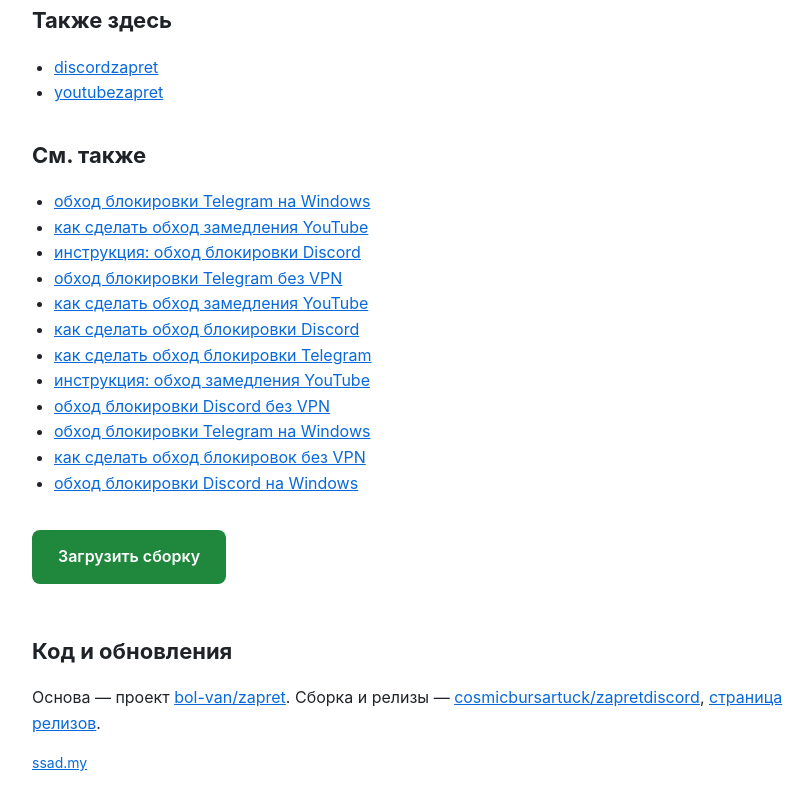
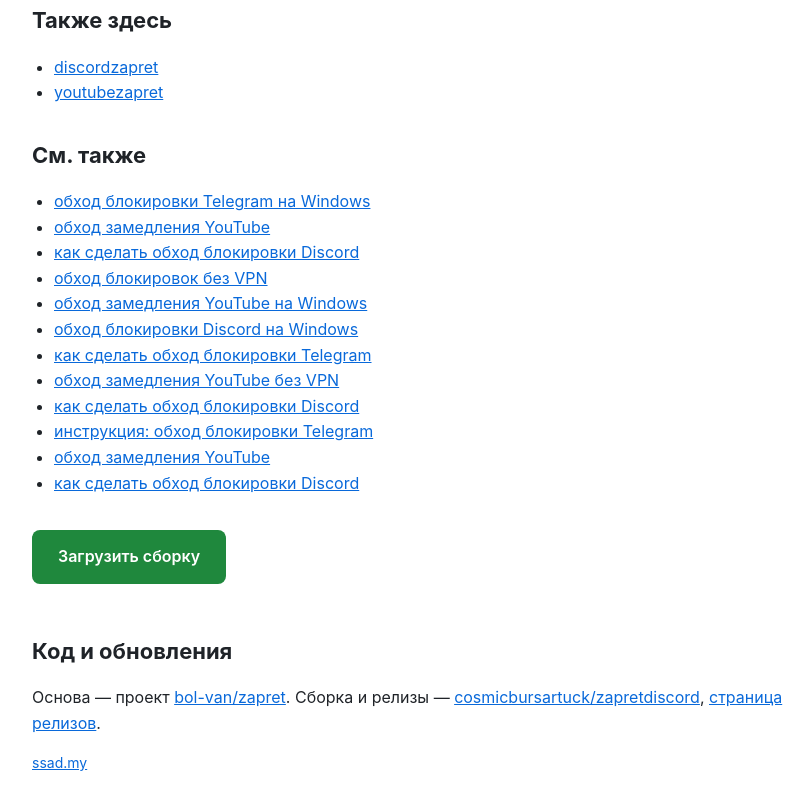
Before and after one commit to cosmicbursartuck/zapretdiscord, a plain HTML site: page docs/index.html in a window 1280 px wide. Shown: the part 2005-2815 px from the top of the page, without its empty margins (198-1010 px from the left). Drawn offline with Linux system fonts and the light colour scheme.

Commit message:
Update site files

```diff
--- a/docs/index.html
+++ b/docs/index.html
@@ -95,18 +95,18 @@
 
   <h2>См. также</h2>
   <ul>
-    <li><a href="https://github.com/brandguideharbor/telegramzapret">обход блокировки Telegram на Windows</a></li>
-    <li><a href="https://github.com/fieldwizardenergy/yOUTubeZaprET">как сделать обход замедления YouTube</a></li>
-    <li><a href="https://github.com/vaultuarattle18/zapretdiscord">инструкция: обход блокировки Discord</a></li>
-    <li><a href="https://github.com/restraintvoiceboost/zaprettelegram">обход блокировки Telegram без VPN</a></li>
-    <li><a href="https://github.com/hypercashiermenhir/zapret-youtube">как сделать обход замедления YouTube</a></li>
-    <li><a href="https://github.com/monetaryheed/DiscordObhod">как сделать обход блокировки Discord</a></li>
-    <li><a href="https://github.com/ninjatermiterun/telegram-unban">как сделать обход блокировки Telegram</a></li>
-    <li><a href="https://github.com/woodswimmerfurnish/zapRET-YOutUBE">инструкция: обход замедления YouTube</a></li>
-    <li><a href="https://github.com/gravityplocarve/DiscordObhod">обход блокировки Discord без VPN</a></li>
-    <li><a href="https://github.com/alchemistpillage/TelegramObhod">обход блокировки Telegram на Windows</a></li>
-    <li><a href="https://github.com/trackbakerpropagate/zaPRet-DIScORD-yOUTUbe">как сделать обход блокировок без VPN</a></li>
-    <li><a href="https://github.com/cyclonescreenminaret/DiscordObhod">обход блокировки Discord на Windows</a></li>
+    <li><a href="https://github.com/originhokagedrag/telegram-zapret">обход блокировки Telegram на Windows</a></li>
+    <li><a href="https://github.com/ninjatermiterun/YoutubeObhodDPI">обход замедления YouTube</a></li>
+    <li><a href="https://github.com/soulgeomancerstride/disCOrD-ZapREt">как сделать обход блокировки Discord</a></li>
+    <li><a href="https://github.com/vectorpatron/zapret-telegram-discord">обход блокировок без VPN</a></li>
+    <li><a href="https://github.com/alchemistpillage/YoutubeObhod">обход замедления YouTube на Windows</a></li>
+    <li><a href="https://github.com/tremordergrid/zapret-discord">обход блокировки Discord на Windows</a></li>
+    <li><a href="https://github.com/olivemagistrate/telegramzapret">как сделать обход блокировки Telegram</a></li>
+    <li><a href="https://github.com/azurebyreflect/ObhodYoutube">обход замедления YouTube без VPN</a></li>
+    <li><a href="https://github.com/glazedentist/discord-zapret">как сделать обход блокировки Discord</a></li>
+    <li><a href="https://github.com/furchairmanpanel/zaprettelegram">инструкция: обход блокировки Telegram</a></li>
+    <li><a href="https://github.com/auraroguealternator/oBHOdyouTUBE">обход замедления YouTube</a></li>
+    <li><a href="https://github.com/thundercore66/discordzapret">как сделать обход блокировки Discord</a></li>
   </ul>
 
   <p><a class="cta" href="https://github.com/cosmicbursartuck/zapretdiscord/releases/latest">Загрузить сборку</a></p>
```
